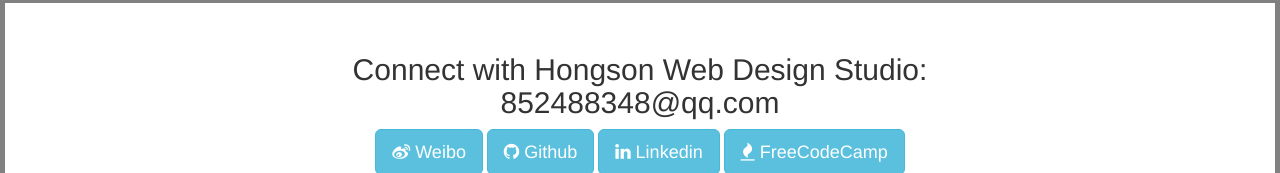
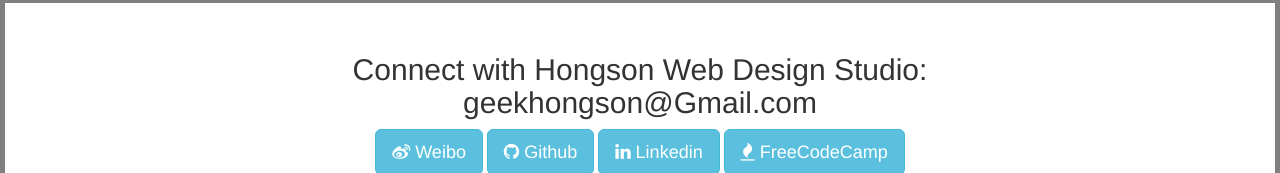
Before and after one commit to hongsonGor/hongsongor.github.com, a plain HTML site: page index.html in a window 1280 px wide. Shown: the part 2851-3024 px from the top of the page. Drawn offline with nearby package versions, Linux system fonts and the light colour scheme.

Commit message:
Update index.html

```diff
--- a/index.html
+++ b/index.html
@@ -88,7 +88,7 @@ Git, Responsive Web Design, Agile Methodologies.</strong></p>
   </div>
 <a name="contact"></a>
   <div class="demo4 text-center">
-    <h2>Connect with Hongson Web Design Studio:</br> 852488348@qq.com</h2>
+    <h2>Connect with Hongson Web Design Studio:</br> geekhongson@Gmail.com</h2>
 
 
       <a href="http://www.weibo.com" target="_blank"><button type="button" class="btn btn-info btn-lg btn-default"><i class="fa fa-weibo"></i> Weibo</button></a>
```
